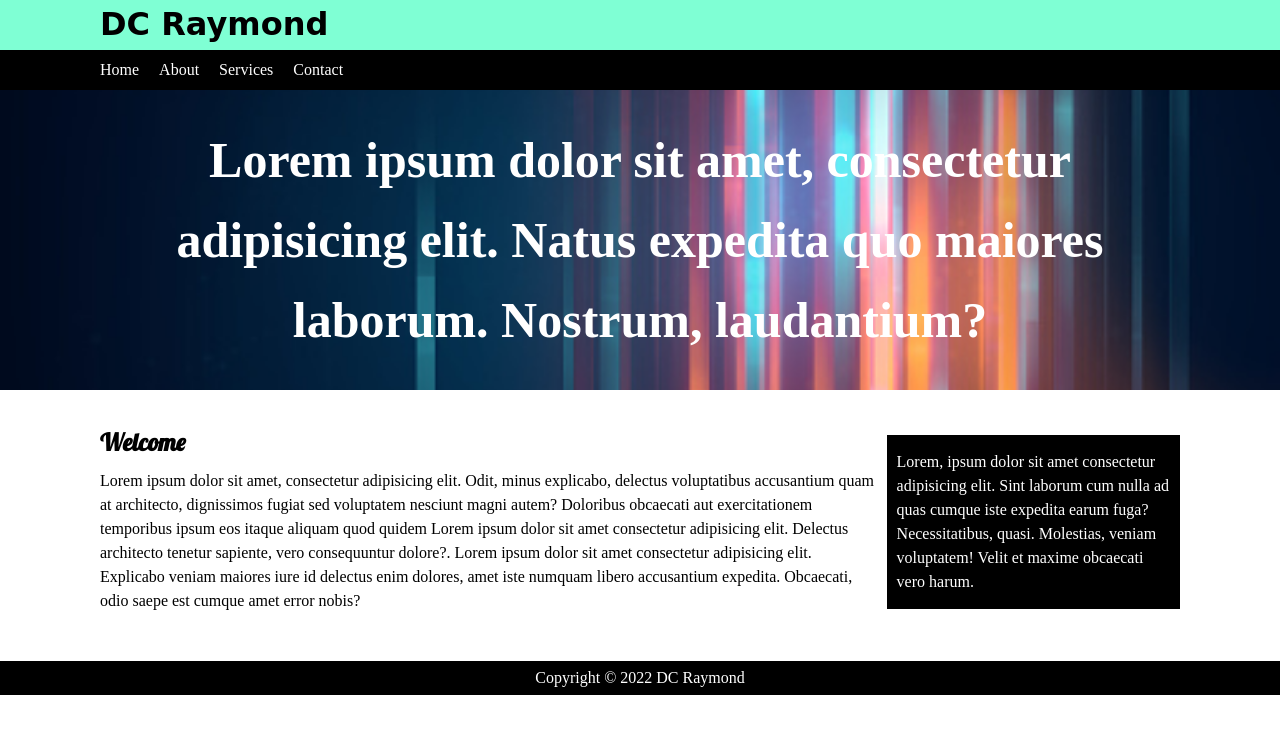
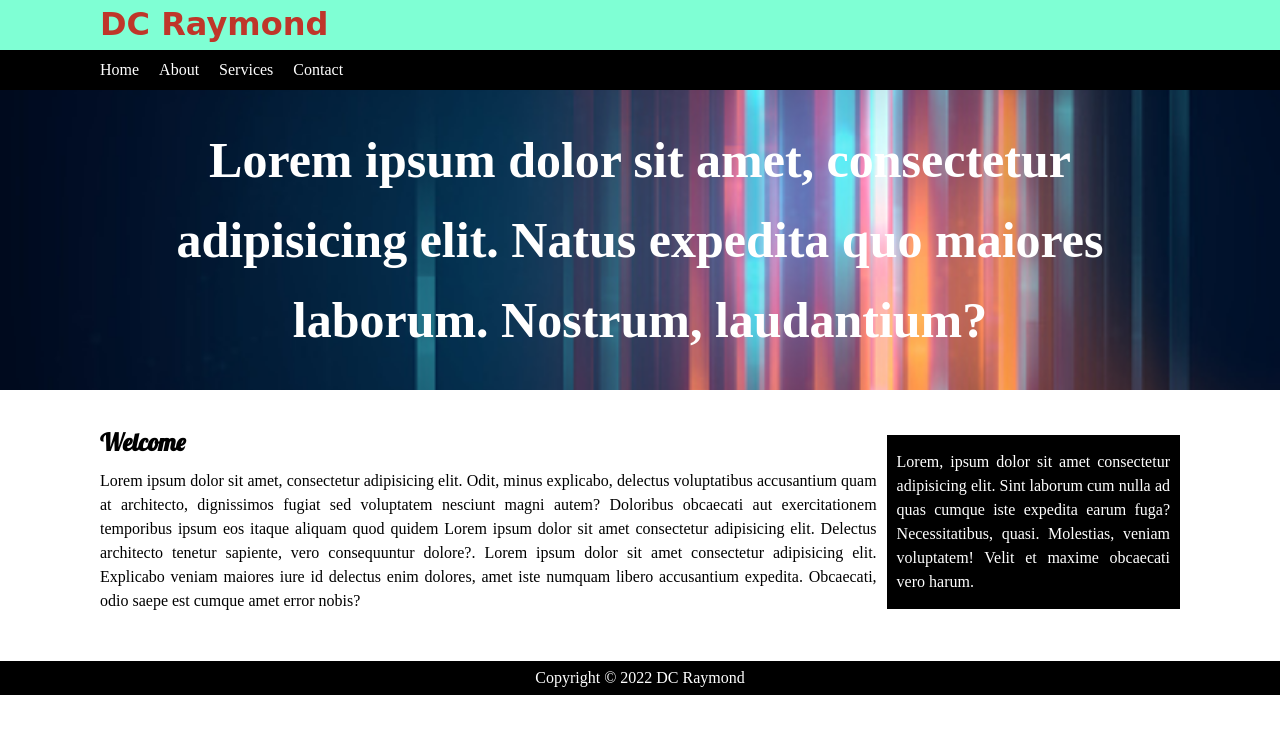
Before and after one commit to Badbatunde/CSS-CrashCourse, a plain HTML site: page index.html in a window 1280 px wide. Drawn offline with Linux system fonts and the light colour scheme; a web font is replaced by a local one.

Commit message:
Changed the text-align property to Justify for container

```diff
--- a/style.css
+++ b/style.css
@@ -42,6 +42,7 @@ a:hover {
 }
 
 .logo h1 {
+  color: #bf362a;
   font-family: "monofett", cursive;
   margin-left: 100px;
   padding-top: 5px;
@@ -79,6 +80,7 @@ a:hover {
 .main-container {
   line-height: 1.5em;
   padding-right: 10px;
+  text-align: justify;
 }
 
 h2 {
@@ -94,6 +96,7 @@ p {
   background-color: black;
   color: white;
   padding: 15px 10px;
+  text-align: justify;
 }
 
 #footer {
```
